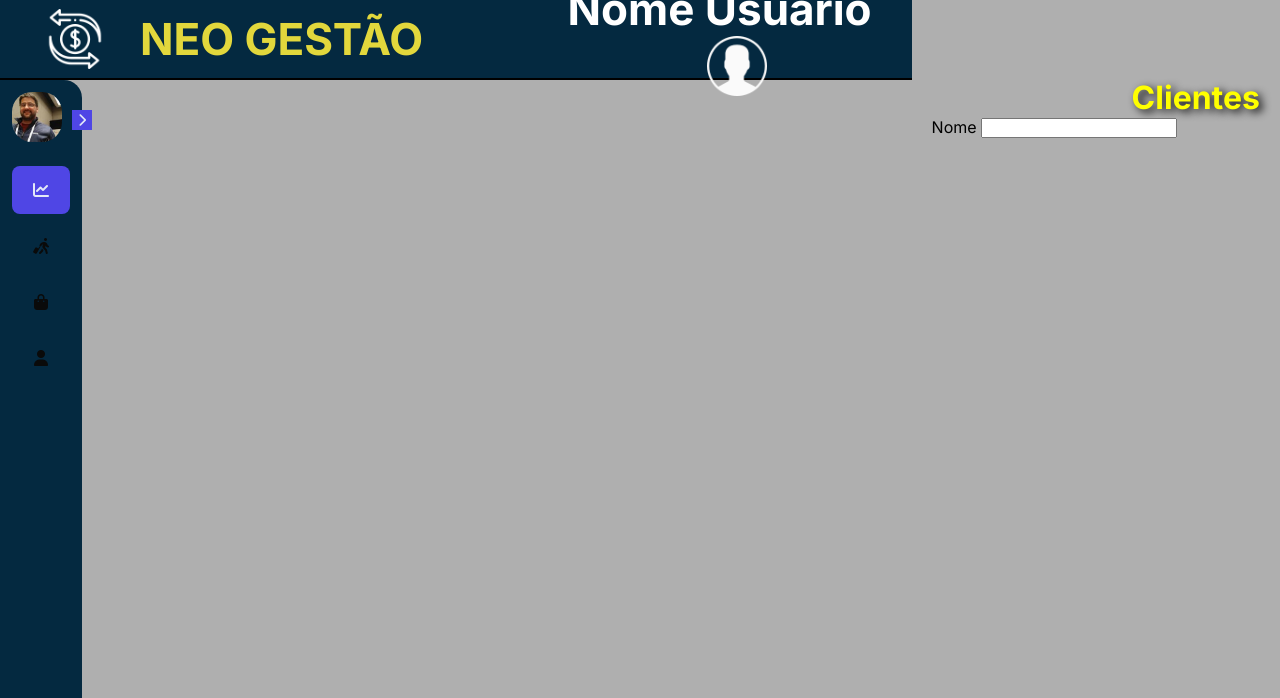
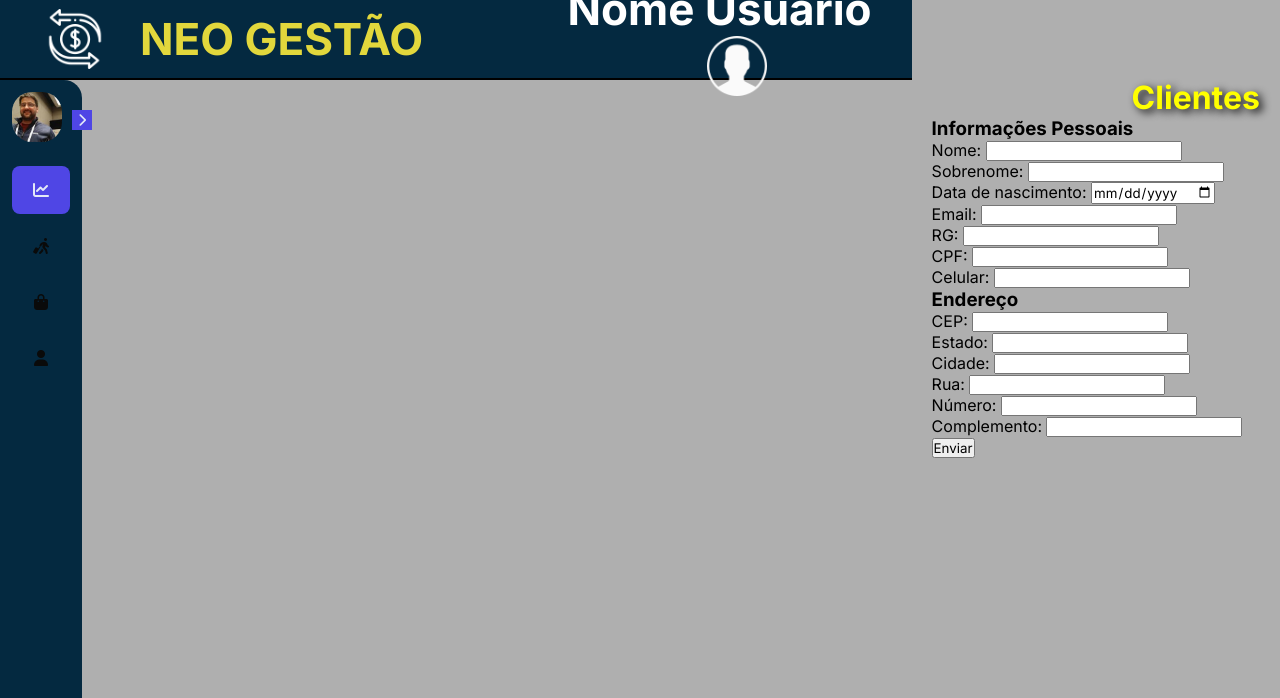
Before and after one commit to GabrielPedro1408/NeoGestaoQuadras, a PHP site: page /Clientes.php in a window 1280 px wide. Shown: the top 698 px of the page. Run offline with PHP 8.4, Linux system fonts and the light colour scheme.

Commit message:
formulario de gravação clientes

```diff
--- a/PHP/Clientes.php
+++ b/PHP/Clientes.php
@@ -24,16 +24,85 @@
             <h1><strong>Clientes</strong></h1>
         </div>
         <!-- end title -->
-        <!-- start forms cadastro -->
-        <div class="formulario-cadastro">
+               <!-- start forms cadastro -->
+               <div class="formulario-cadastro">
             <form action="#" method="post" id="cadastroClientes">
-                <div class="itemText">
-                    <label for="nomeCli">Nome</label>
-                    <input type="text" name="nomeCli" id="nomeCli">
+                <div class="form">
+                    <!-- start personal details client -->
+                    <div id="personal-details">
+                        <div class="title">
+                            <h3 class="title">Informações Pessoais</h3>
+                        </div>
+                        <div id="name">
+                            <div class="name">
+                                <label for="nameCli">Nome:</label>
+                                <input type="text" name="nameCli" id="nameCli">
+                            </div>
+                            <div class="last-name">
+                                <label for="lastnameCli">Sobrenome:</label>
+                                <input type="text" name="lastnameCli" id="lastnameCli">
+                            </div>
+                        </div>
+                        <div class="birth-date">
+                            <label for="birthDate">Data de nascimento:</label>
+                            <input type="date" name="birthDate" id="birthDate">
+                        </div>
+                        <div class="mail-client">
+                            <label for="mailClient">Email:</label>
+                            <input type="email" name="mailClient" id="mailClient">
+                        </div>
+                        <div class="rg-client">
+                            <label for="rgClient">RG:</label>
+                            <input type="text" name="rgClient" id="rgClient">
+                        </div>
+                        <div class="cpf-client">
+                            <label for="cpfClient">CPF:</label>
+                            <input type="text" name="cpfClient" id="cpfClient">
+                        </div>
+                        <div class="number-client">
+                            <label for="numberClient">Celular:</label>
+                            <input type="text" name="numberClient" id="numberClient">
+                        </div>
+                    </div>
+                    <!-- end personal details client -->
+                    <!-- start address client -->
+                    <div id="address">
+                        <div class="title">
+                            <h3 class="title">Endereço</h3>
+                        </div>
+                        <div class="cep">
+                            <label for="cepCli">CEP:</label>
+                            <input type="text" name="cepCli" id="cepCli">
+                        </div>
+                        <div class="estado">
+                            <label for="estadoCli">Estado:</label>
+                            <input type="text" name="estadoCli" id="estadoCli">
+                        </div>
+                        <div class="cidade">
+                            <label for="cidadeCli">Cidade:</label>
+                            <input type="text" name="cidadeCli" id="cidadeCli">
+                        </div>
+                        <div class="rua">
+                            <label for="ruaCli">Rua:</label>
+                            <input type="text" name="ruaCli" id="ruaCli">
+                        </div>
+                        <div class="ncasa">
+                            <label for="numerocasaCli">Número:</label>
+                            <input type="text" name="numerocasaCli" id="numerocasaCli">
+                        </div>
+                        <div class="complemento">
+                            <label for="complementoCli">Complemento:</label>
+                            <input type="text" name="complementoCli" id="complementoCli">
+                        </div>
+                    </div>
+                    <!-- end address client -->
+                    <input type="submit" value="Enviar">
+                    <!--  estado cep cidade rua nCasa complemento -->
+
                 </div>
             </form>
         </div>
-         <!-- end forms cadastro -->
+        <!-- end forms cadastro -->
     </main>
     <!-- end main -->
 
```
